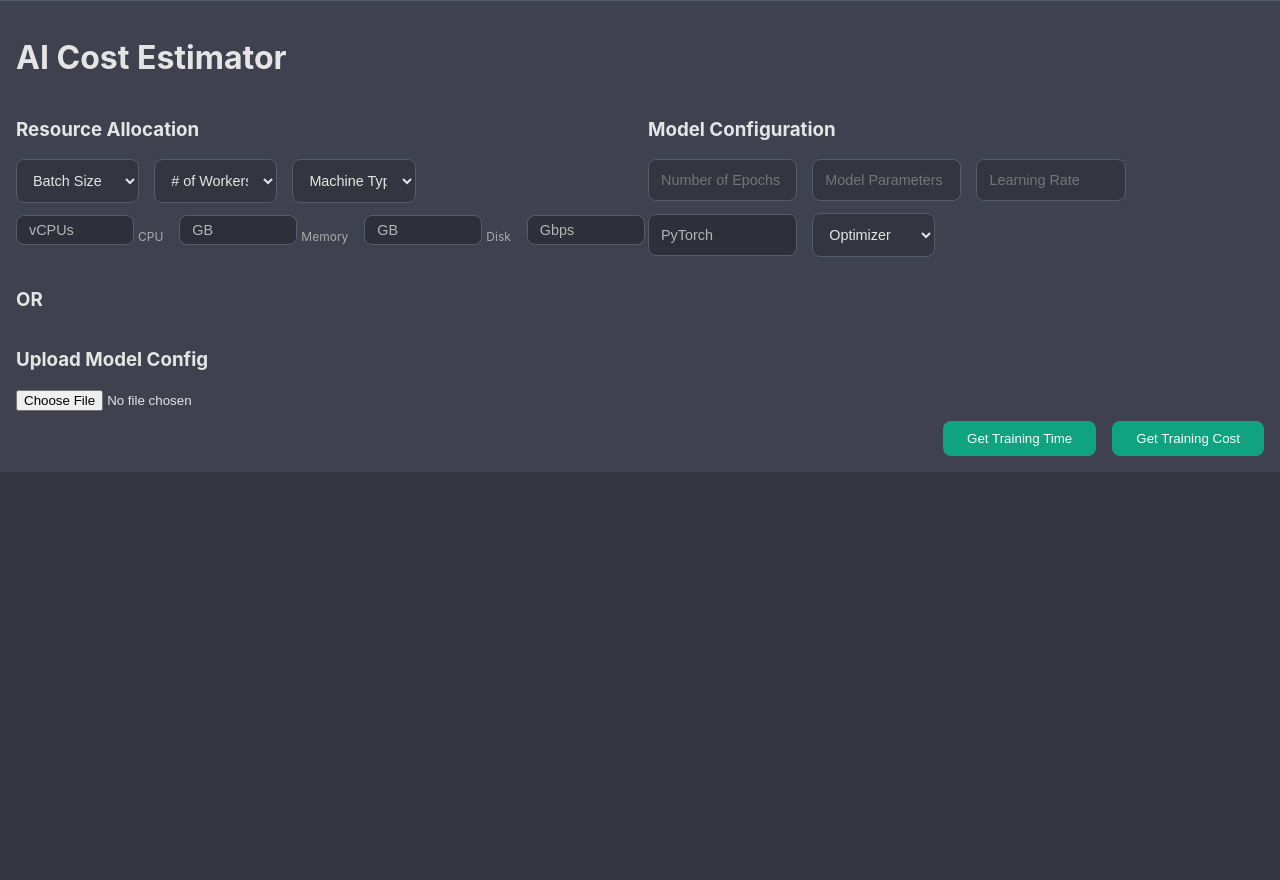
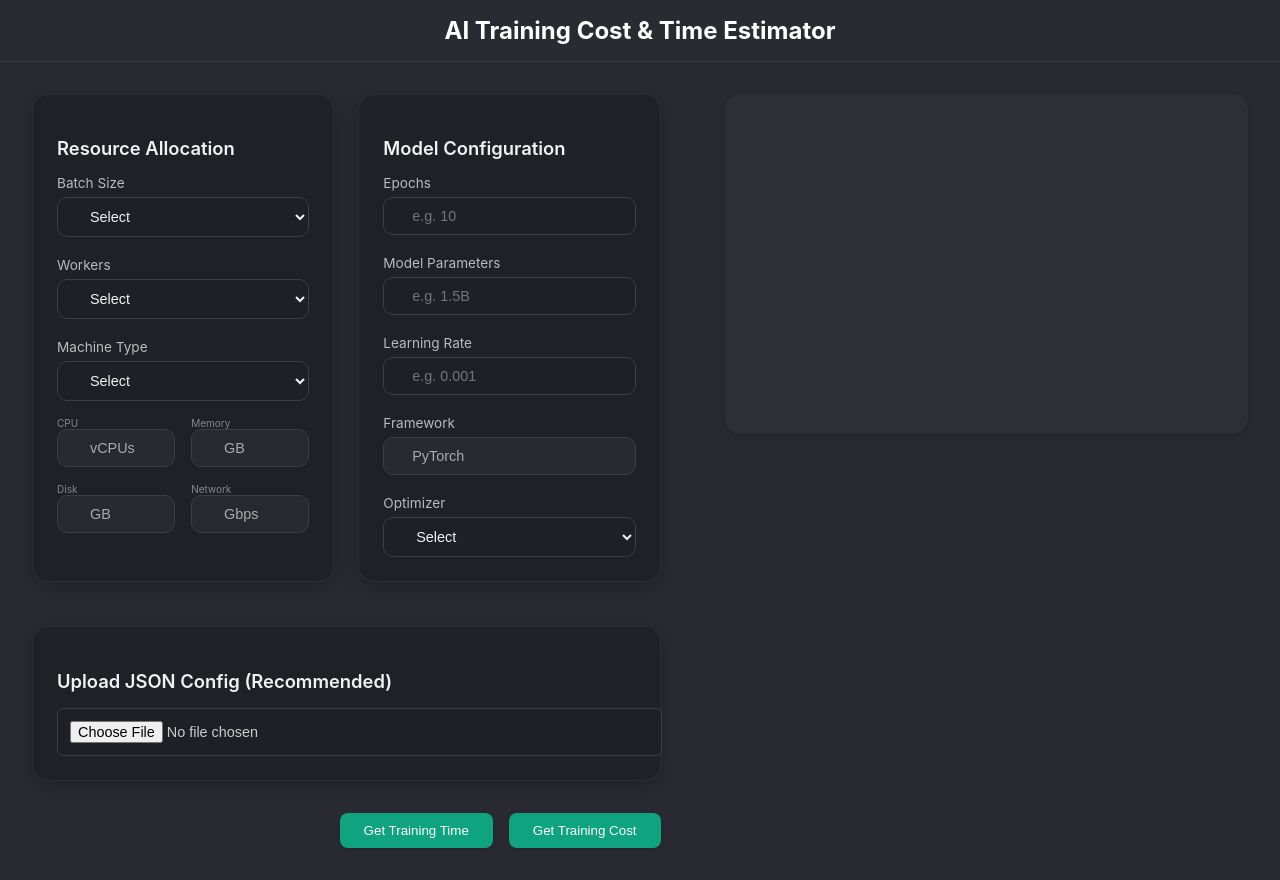
Before and after one commit to tisi1550/cost-estimation, a React (Create React App) app in the folder frontend/: page / in a window 1280 px wide. Before the commit the page ends 800 px from the top, so only its background shows below. Built offline with nearby package versions, Linux system fonts and the light colour scheme.

Commit message:
ui-revamp

```diff
--- a/frontend/src/App.css
+++ b/frontend/src/App.css
@@ -1,21 +1,54 @@
-/* Global Styles */
 body {
   margin: 0;
-  background-color: #343541;
+  background-color: #202123;
   font-family: "Inter", sans-serif;
-  color: #e5e5e5;
+  color: #f3f3f3;
 }
 
 .App {
   display: flex;
   flex-direction: column;
-  height: 100vh;
+  min-height: 100vh;
 }
 
+header {
+  background-color: #2a2b32;
+  padding: 1rem 2rem;
+  text-align: center;
+  font-size: 1.5rem;
+  font-weight: bold;
+  border-bottom: 1px solid #3a3b42;
+  color: #ffffff;
+  position: sticky;
+  top: 0;
+  z-index: 10;
+}
 
-.chat-container {
-  flex: 1;
-  padding: 20px;
-  overflow-y: auto;
-  background-color: #343541;
+.main-content {
+  display: flex;
+  flex-direction: column;
+  gap: 4rem;
+  padding: 2rem;
+  background-color: #2a2b32;
 }
+
+@media (min-width: 900px) {
+  .main-content {
+    flex-direction: row;
+    align-items: flex-start;
+  }
+
+  .main-content > * {
+    flex: 1;
+    min-width: 0;
+  }
+
+  .form-section {
+    flex: 1.3;
+  }
+
+  .chat-container {
+    flex: 1;
+    max-width: 600px;
+  }
+}
--- a/frontend/src/App.js
+++ b/frontend/src/App.js
@@ -8,8 +8,11 @@ function App() {
 
   return (
     <div className="App">
-      <FormSection setChatHistory={setChatHistory} />
-      <ChatHistory chatHistory={chatHistory} />
+      <header>AI Training Cost & Time Estimator</header>
+      <div className="main-content">
+        <FormSection setChatHistory={setChatHistory} />
+        <ChatHistory chatHistory={chatHistory} />
+      </div>
     </div>
   );
 }
--- a/frontend/src/components/ChatHistory.jsx
+++ b/frontend/src/components/ChatHistory.jsx
@@ -1,14 +1,30 @@
+import { useEffect, useRef } from "react";
 import "../styles/chatHistory.css";
 
 function ChatHistory({ chatHistory }) {
+  const containerRef = useRef(null);
+
+  useEffect(() => {
+    const container = containerRef.current;
+    if (container) {
+      container.scrollTop = container.scrollHeight;
+    }
+  }, [chatHistory]);
+
   return (
-    <div className="chat-container">
+    <div className="chat-container" ref={containerRef}>
       {chatHistory.map((msg, index) => (
         <div key={index} className={`message ${msg.role}`}>
           {msg.role === "user" ? (
-            <pre>{JSON.stringify(msg.data, null, 2)}</pre>
+            <>
+              <pre>{JSON.stringify(msg.data, null, 2)}</pre>
+              <span className="timestamp">You • {new Date().toLocaleTimeString()}</span>
+            </>
           ) : (
-            msg.text
+            <>
+              {msg.text}
+              <span className="timestamp">Assistant • {new Date().toLocaleTimeString()}</span>
+            </>
           )}
         </div>
       ))}
--- a/frontend/src/components/FormSection.jsx
+++ b/frontend/src/components/FormSection.jsx
@@ -134,58 +134,91 @@ function FormSection({ setChatHistory }) {
 
   return (
     <div className="form-section">
-      <h1 className="form-title">AI Cost Estimator</h1>
+      <div className="form-columns">
 
+        <div className="card">
+          <h3 className="card-title">Resource Allocation</h3>
           <div className="form-grid">
-        <div className="resource-group">
-          <h3>Resource Allocation</h3>
+            <label htmlFor="batch_size">
+              Batch Size
               <select name="batch_size" value={formData.batch_size} onChange={handleChange}>
-            <option value="" disabled>Batch Size</option>
+                <option value="" disabled>Select</option>
                 {BATCH_SIZES.map((size) => <option key={size} value={size}>{size}</option>)}
               </select>
+            </label>
 
+            <label htmlFor="workers">
+              Workers
               <select name="workers" value={formData.workers} onChange={handleChange}>
-            <option value="" disabled># of Workers</option>
+                <option value="" disabled>Select</option>
                 {WORKER_COUNTS.map((count) => <option key={count} value={count}>{count}</option>)}
               </select>
+            </label>
 
+            <label htmlFor="machine_type">
+              Machine Type
               <select name="machine_type" value={formData.machine_type} onChange={handleChange}>
-            <option value="" disabled>Machine Type</option>
+                <option value="" disabled>Select</option>
                 {MACHINE_TYPES.map((type) => <option key={type} value={type}>{type}</option>)}
               </select>
+            </label>
+          </div>
 
-          <div className="readonly-fields-inline">
+          <div className="readonly-fields">
             {["CPU", "Memory", "Disk", "Network"].map((key) => (
               <div key={key}>
+                <small>{key}</small>
                 <input
                   type="text"
                   name={key}
                   value={`${formData[key]} ${key === "CPU" ? "vCPUs" : key === "Network" ? "Gbps" : "GB"}`}
                   readOnly
                 />
-                <small>{key}</small>
               </div>
             ))}
           </div>
         </div>
 
-        <div className="model-group">
-          <h3>Model Configuration</h3>
-          <input type="number" name="epochs" value={formData.epochs} onChange={handleChange} placeholder="Number of Epochs" />
-          <input type="text" name="model_parameters" value={formData.model_parameters} onChange={handleChange} placeholder="Model Parameters" />
-          <input type="number" name="learning_rate" value={formData.learning_rate} onChange={handleChange} placeholder="Learning Rate" />
+        <div className="card">
+          <h3 className="card-title">Model Configuration</h3>
+          <div className="form-grid">
+            <label htmlFor="epochs">
+              Epochs
+              <input type="number" name="epochs" value={formData.epochs} onChange={handleChange} placeholder="e.g. 10" />
+            </label>
+
+            <label htmlFor="model_parameters">
+              Model Parameters
+              <input type="text" name="model_parameters" value={formData.model_parameters} onChange={handleChange} placeholder="e.g. 1.5B" />
+            </label>
+
+            <label htmlFor="learning_rate">
+              Learning Rate
+              <input type="number" name="learning_rate" value={formData.learning_rate} onChange={handleChange} placeholder="e.g. 0.001" />
+            </label>
+
+            <label htmlFor="framework">
+              Framework
               <input type="text" name="framework" value={formData.framework} readOnly />
+            </label>
 
+            <label htmlFor="optimizer">
+              Optimizer
               <select name="optimizer" value={formData.optimizer} onChange={handleChange}>
-            <option value="" disabled>Optimizer</option>
-            {["Adam", "AdamW", "SGD"].map((opt) => <option key={opt} value={opt}>{opt}</option>)}
+                <option value="" disabled>Select</option>
+                {["Adam", "AdamW", "SGD"].map((opt) => (
+                  <option key={opt} value={opt}>{opt}</option>
+                ))}
               </select>
+            </label>
+          </div>
         </div>
       </div>
 
-      <h3>OR</h3>
-      <h3>Upload Model Config</h3>
+      <div className="card">
+        <h3 className="card-title">Upload JSON Config (Recommended)</h3>
         <input type="file" accept="application/json" onChange={handleJsonUpload} className="file-upload" />
+      </div>
 
       <div className="button-group">
         <button onClick={() => handlePredict("time")} disabled={isLoading}>Get Training Time</button>
--- a/frontend/src/styles/chatHistory.css
+++ b/frontend/src/styles/chatHistory.css
@@ -1,24 +1,29 @@
 .chat-container {
+  background: #2d2e36;
   flex: 1;
+  border-radius: 16px;
   padding: 20px;
   overflow-y: auto;
-  background-color: #1e1f24;
+  box-shadow: 0 2px 10px rgba(0, 0, 0, 0.2);
   display: flex;
   flex-direction: column;
   gap: 16px;
+
+  max-height: 80vh;
+  min-height: 300px;
+  scroll-behavior: smooth;
 }
 
 .message {
-  max-width: 60%;
-  padding: 14px 18px;
-  border-radius: 16px;
-  margin-bottom: 8px;
-  line-height: 1.6;
+  max-width: 75%;
+  padding: 12px 18px;
+  border-radius: 12px;
   font-size: 0.95rem;
   white-space: pre-wrap;
   word-break: break-word;
   box-shadow: 0 2px 6px rgba(0, 0, 0, 0.15);
-  transition: all 0.3s ease;
+  transition: transform 0.2s ease;
+  border: 1px solid rgba(255, 255, 255, 0.05);
 }
 
 .message.user {
@@ -31,13 +36,21 @@
   align-self: flex-end;
   background: linear-gradient(135deg, #3b3f46, #555d67);
   color: #f1f1f1;
-  font-weight: 600;
+  font-weight: 500;
 }
 
 .message:hover {
   transform: translateY(-2px);
-  box-shadow: 0 4px 10px rgba(0, 0, 0, 0.25);
 }
+
+.timestamp {
+  display: block;
+  font-size: 0.7rem;
+  color: #888;
+  margin-top: 6px;
+  text-align: right;
+}
+
 
 .chat-container::-webkit-scrollbar {
   width: 8px;
--- a/frontend/src/styles/formSection.css
+++ b/frontend/src/styles/formSection.css
@@ -1,88 +1,127 @@
 .form-section {
-  background: #40414f;
-  padding: 16px;
-  border-top: 1px solid #555d67;
   display: flex;
   flex-direction: column;
+  gap: 20px;
 }
 
-.form-section h2 {
-  font-size: 1.25rem;
-  color: #e5e5e5;
+.form-columns {
+  display: flex;
+  flex-direction: column;
+  gap: 24px;
+  margin-bottom: 24px;
+}
+
+@media (min-width: 900px) {
+  .form-columns {
+    flex-direction: row;
+    justify-content: space-between;
+  }
+
+  .form-columns .card {
+    flex: 1 1 48%;
+  }
+}
+
+.card {
+  background: rgba(31, 32, 37, 0.85);
+  border-radius: 16px;
+  padding: 24px;
+  box-shadow: 0 4px 20px rgba(0, 0, 0, 0.25);
+  backdrop-filter: blur(6px);
+  border: 1px solid rgba(255, 255, 255, 0.06);
+}
+
+.card-title {
+  margin-bottom: 16px;
+  font-size: 1.15rem;
+  font-weight: 600;
+  color: #f1f1f1;
+  display: flex;
+  align-items: center;
+  gap: 8px;
 }
 
 .form-grid {
   display: grid;
-  grid-template-columns: repeat(auto-fit, minmax(160px, 1fr));
-  gap: 16px;
+  grid-template-columns: repeat(auto-fill, minmax(180px, 1fr));
+  gap: 20px;
 }
 
-.form-grid select,
-.form-grid input {
-  background-color: #343541;
-  color: #e5e5e5;
-  border: 1px solid #555d67;
-  border-radius: 8px;
-  padding: 12px;
-  font-size: 0.9rem;
-  margin-bottom: 12px;
-  margin-right: 15px;
-  width: 20%;
+label {
+  display: flex;
+  flex-direction: column;
+  font-size: 0.85rem;
+  color: #bbb;
+  gap: 6px;
+  position: relative;
 }
 
-.readonly-fields{
-  cursor: not-allowed;
-  margin-bottom: 0;
+label::before {
+  position: absolute;
+  left: 8px;
+  top: 10px;
+  font-size: 0.85rem;
+  opacity: 0.6;
+  pointer-events: none;
+}
+
+/* Inputs and Selects */
+input,
+select {
+  background-color: #1f2025;
+  color: #f3f3f3;
+  border: 1px solid #3c3d45;
+  border-radius: 10px;
+  padding: 10px 12px 10px 28px;
+  font-size: 0.9rem;
+  transition: border-color 0.2s ease, box-shadow 0.2s ease;
+}
+
+input:focus,
+select:focus {
+  outline: none;
+  border-color: #10a37f;
+  box-shadow: 0 0 0 2px rgba(16, 163, 127, 0.3);
+}
+
+input[readonly] {
+  background-color: #292a30;
+  color: #aaa;
+}
+
+.readonly-fields {
+  display: grid;
+  grid-template-columns: repeat(auto-fill, minmax(100px, 1fr));
+  gap: 16px;
+  margin-top: 16px;
 }
 
 .readonly-fields div {
   display: flex;
   flex-direction: column;
-  align-items: flex-start;
+  font-size: 0.75rem;
+  color: #888;
 }
 
-.readonly-fields small {
+
+.file-upload {
+  background-color: #1f2025;
   color: #ccc;
-  font-size: 0.75rem;
-  margin-top: 2px;
-}
-.readonly-fields-inline {
-  display: flex;
-  align-items: center;
-  gap: 16px;
+  border-radius: 6px;
+  padding: 12px;
+  border: 1px solid #3c3d45;
+  width: 100%;
 }
 
-.readonly-fields-inline div {
-  display: flex;
-  flex-direction: row;
-  align-items: center;
-}
-
-.readonly-fields-inline input {
-  margin-right: 4px;
-  padding: 6px 8px;
-  width: 100px;
-}
-
-.readonly-fields-inline small {
-  font-size: 0.75rem;
-  color: #aaa;
-}
-
-.form-grid input[readonly] {
-  background-color: #2e2f3a;
-  color: #b5b5b5;
-}
 
 .button-group {
-  margin-top: 10px;
   display: flex;
-  justify-content: end;
+  justify-content: flex-end;
   gap: 16px;
+  margin-top: 12px;
 }
 
 .form-section button {
-  align-self: flex-end;
   background-color: #10a37f;
   color: #ffffff;
   border: none;
@@ -90,15 +129,12 @@
   border-radius: 8px;
   cursor: pointer;
   font-weight: 500;
-  transition: background-color 0.3s;
+  transition: all 0.25s ease;
+  box-shadow: 0 2px 6px rgba(0, 0, 0, 0.15);
 }
 
 .form-section button:hover {
   background-color: #0e8c6e;
+  transform: translateY(-1px);
+  box-shadow: 0 4px 12px rgba(0, 0, 0, 0.3);
 }
-
-input[type="number"]::-webkit-outer-spin-button,
-input[type="number"]::-webkit-inner-spin-button {
-  -webkit-appearance: none;
-  margin: 0;
-}
```
Lines whose indentation alone changed are shown as unchanged.
